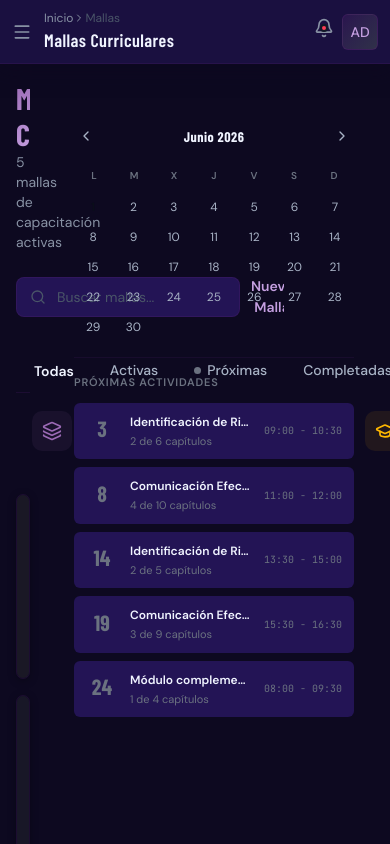
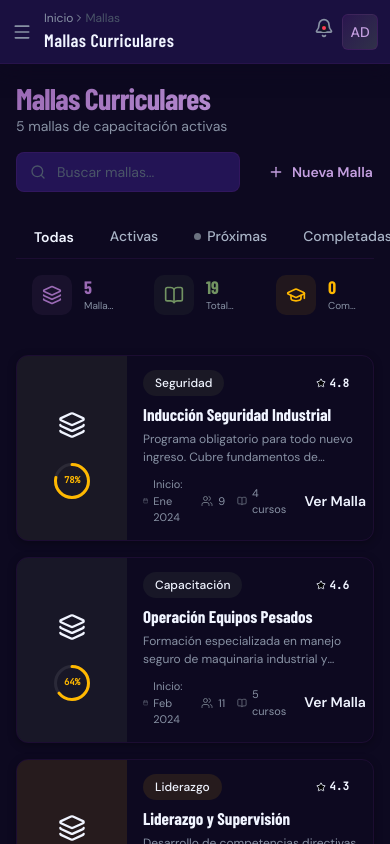
Before and after one commit to leandrodesignux-ux/Certify, a React (Vite) app: page /curriculum in a window 390 px wide. Shown: the top 844 px of the page. Built offline with nearby package versions, Linux system fonts and the light colour scheme.

Commit message:
Fix Curriculum mobile: lg grid layout, stats clamp, calendar overflow wrapper, aspectRatio cells, header title truncate

```diff
--- a/src/pages/Curriculum.tsx
+++ b/src/pages/Curriculum.tsx
@@ -360,20 +360,19 @@ function SidePanel() {
           </button>
         </div>
 
-        {/* Day headers */}
+        {/* Day headers + cells */}
+        <div style={{ width: '100%', overflowX: 'hidden' }}>
           <div style={{ display: 'grid', gridTemplateColumns: 'repeat(7, 1fr)', marginBottom: '6px' }}>
             {DAY_LABELS.map(d => (
               <div key={d} style={{ textAlign: 'center', fontSize: '10px', fontWeight: 600, color: 'var(--color-text-muted)', padding: '4px 0' }}>{d}</div>
             ))}
           </div>
-
-        {/* Day cells */}
           <div style={{ display: 'grid', gridTemplateColumns: 'repeat(7, 1fr)', gap: '2px' }}>
             {cells.map((day, i) => (
               <div
                 key={i}
                 style={{
-                height: '28px',
+                  aspectRatio: '1',
                   display: 'flex',
                   alignItems: 'center',
                   justifyContent: 'center',
@@ -384,14 +383,14 @@ function SidePanel() {
                     : 'var(--color-text-secondary)',
                   backgroundColor: isToday(day) ? 'var(--color-electric)' : 'transparent',
                   borderRadius: '50%',
-                width: '28px',
-                margin: '0 auto',
+                  minWidth: 0,
                   cursor: day ? 'default' : 'default',
                 }}
               >
                 {day ?? ''}
               </div>
             ))}
+          </div>
         </div>
       </div>
 
@@ -501,9 +500,9 @@ export function Curriculum() {
   };
 
   return (
-    <div style={{ display: 'flex', gap: '24px', alignItems: 'flex-start' }} onKeyDown={handleKeyDown}>
+    <div className="grid grid-cols-1 lg:grid-cols-[1fr_300px] gap-6" style={{ alignItems: 'flex-start' }} onKeyDown={handleKeyDown}>
       {/* Main content column */}
-      <div className="space-y-6" style={{ flex: 1, minWidth: 0 }}>
+      <div className="space-y-6" style={{ minWidth: 0 }}>
       {/* Header */}
       <motion.div
         custom={0}
@@ -513,8 +512,8 @@ export function Curriculum() {
         className="flex flex-col md:flex-row md:items-center md:justify-between gap-4"
         style={{ marginBottom: '24px' }}
       >
-        <div>
-          <h1 className="font-display text-3xl font-bold text-gradient tracking-tight">
+        <div style={{ minWidth: 0, overflow: 'hidden' }}>
+          <h1 className="font-display text-3xl font-bold text-gradient tracking-tight truncate">
             Mallas Curriculares
           </h1>
           <p className="text-[#8892A4] text-sm mt-1">
@@ -554,9 +553,11 @@ export function Curriculum() {
               </button>
             )}
           </div>
+          <div style={{ flexShrink: 0 }}>
             <Button variant="ghost" size="md" icon={Plus}>
               Nueva Malla
             </Button>
+          </div>
         </div>
       </motion.div>
 
@@ -624,7 +625,7 @@ export function Curriculum() {
         variants={sectionVariants}
         initial="hidden"
         animate="visible"
-        style={{ display: 'grid', gridTemplateColumns: 'repeat(3, 1fr)', gap: '12px', marginBottom: '24px' }}
+        className="grid grid-cols-3 gap-2 sm:gap-3" style={{ marginBottom: '24px' }}
       >
         {[
           { label: 'Mallas totales', value: stats.totalMeshes, icon: Layers, color: '#9b6ab5' },
@@ -636,8 +637,8 @@ export function Curriculum() {
               <stat.icon style={{ width: '20px', height: '20px', color: stat.color }} />
             </div>
             <div style={{ minWidth: 0 }}>
-              <p style={{ fontFamily: '"Barlow Condensed"', fontSize: '26px', fontWeight: 700, color: stat.color, lineHeight: 1, margin: 0 }}>{stat.value}</p>
-              <p style={{ fontSize: '11px', color: '#8892A4', whiteSpace: 'nowrap', overflow: 'hidden', textOverflow: 'ellipsis', margin: '2px 0 0 0' }}>{stat.label}</p>
+              <p style={{ fontFamily: '"Barlow Condensed"', fontSize: 'clamp(18px, 4vw, 26px)', fontWeight: 700, color: stat.color, lineHeight: 1, margin: 0 }}>{stat.value}</p>
+              <p style={{ fontSize: 'clamp(10px, 2.5vw, 11px)', color: '#8892A4', whiteSpace: 'nowrap', overflow: 'hidden', textOverflow: 'ellipsis', margin: '2px 0 0 0' }}>{stat.label}</p>
             </div>
           </div>
         ))}
```
Lines whose indentation alone changed are shown as unchanged.
